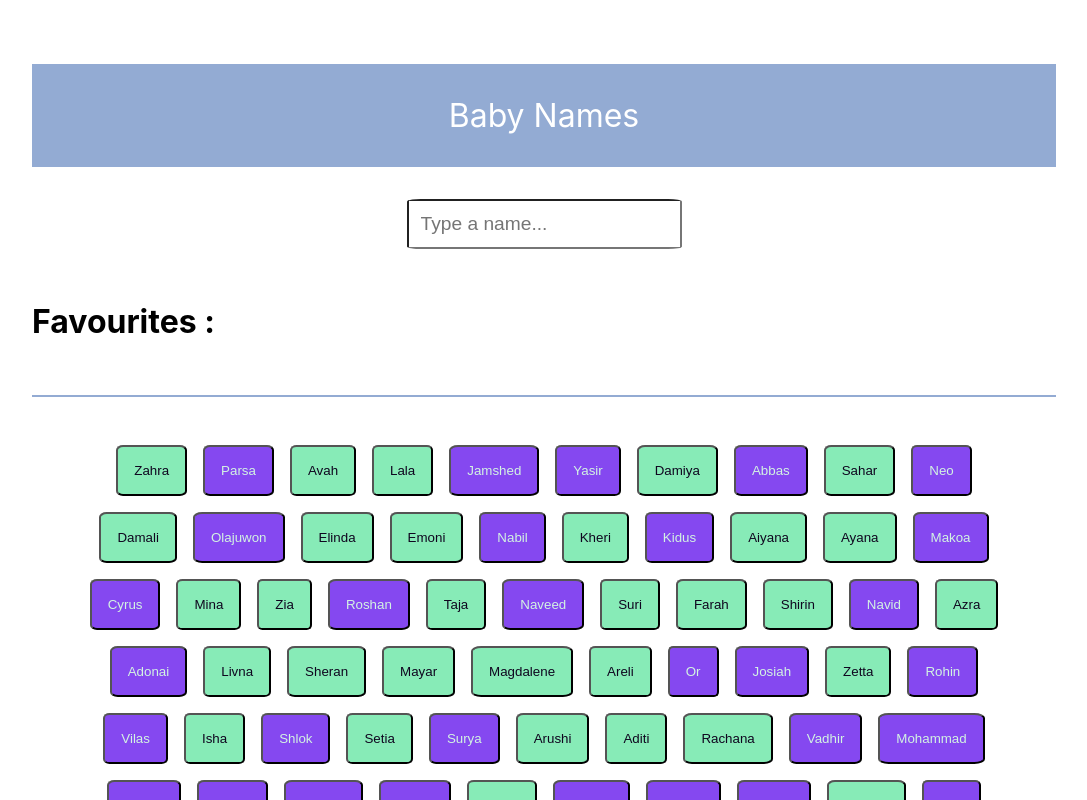
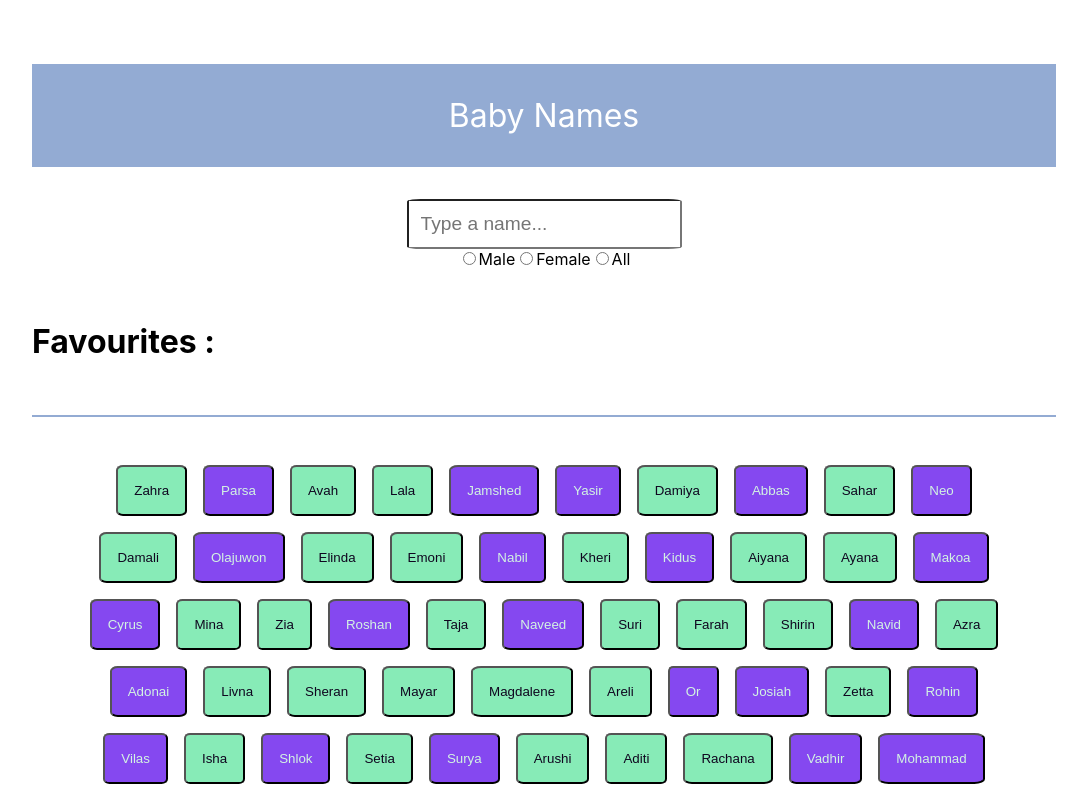
Before and after one commit to nirmeet-baweja/baby-names-react, a React (Create React App) app: page / in a window 1280 px wide. Shown: the top 800 px of the page, without its empty margins (96-1183 px from the left). Built offline with nearby package versions, Linux system fonts and the light colour scheme.

Commit message:
Level 4 Completed

```diff
--- a/src/App.js
+++ b/src/App.js
@@ -1,5 +1,6 @@
 import React, { useState } from "react";
 import Search from "./components/Search";
+import GenderFilter from "./GenderFilter";
 import Favourites from "./components/Favourites";
 import BabyNamesContainer from "./components/BabyNamesContainer";
 
@@ -8,19 +9,31 @@ import "./App.css";
 
 function App() {
   const [searchValue, setSearchValue] = useState("");
+  const [gender, setGender] = useState("all");
   const [favourites, setFavourites] = useState([]);
+  const [namesList, setNamesList] = useState(BabyNamesData);
 
   return (
     <div className="App">
       <header className="App-header">Baby Names</header>
+
       <Search searchValue={searchValue} setSearchValue={setSearchValue} />
+
+      <GenderFilter
+        gender={gender}
+        setGender={setGender}
+        namesList={namesList}
+        setNamesList={setNamesList}
+      />
+
       <Favourites
-        namesList={BabyNamesData}
+        namesList={namesList}
         favourites={favourites}
         setFavourites={setFavourites}
       />
+
       <BabyNamesContainer
-        namesList={BabyNamesData}
+        namesList={namesList}
         searchValue={searchValue}
         favourites={favourites}
         setFavourites={setFavourites}
--- /dev/null
+++ b/src/GenderFilter.js
@@ -0,0 +1,51 @@
+import React from "react";
+import BabyNamesData from "./data/babyNamesData.json";
+
+const GenderFilter = ({ gender, setGender, namesList, setNamesList }) => {
+  const handleGenderChange = (event) => {
+    console.log("handleGender");
+    console.log(event.target.value);
+
+    setGender(event.target.value);
+    console.log(gender);
+
+    const genderFilteredNames = BabyNamesData.filter((nameEntry) => {
+      if (event.target.value === nameEntry.sex) return nameEntry;
+      else if (event.target.value === "all") return nameEntry;
+    });
+
+    setNamesList(genderFilteredNames);
+    console.log(namesList);
+  };
+
+  return (
+    <form className="genderFilter">
+      <input
+        type="radio"
+        id="male"
+        name="gender"
+        value="m"
+        onClick={handleGenderChange}
+      />
+      <label htmlFor="m">Male</label>
+      <input
+        type="radio"
+        id="female"
+        name="gender"
+        value="f"
+        onClick={handleGenderChange}
+      />
+      <label htmlFor="f">Female</label>
+      <input
+        type="radio"
+        id="all"
+        name="gender"
+        value="all"
+        onClick={handleGenderChange}
+      />
+      <label htmlFor="all">All</label>
+    </form>
+  );
+};
+
+export default GenderFilter;
```
